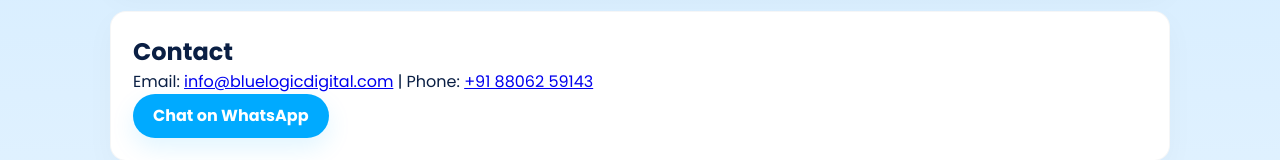
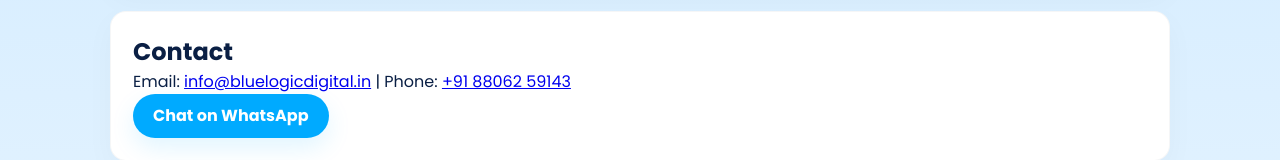
Before and after one commit to Pushkar268/BlueLogic, a plain HTML site: page index.html in a window 1280 px wide. Shown: the part 1238-1398 px from the top of the page. Drawn offline with Linux system fonts and the light colour scheme.

Commit message:
Update contact email domain from .com to .in
corect mail id address added

```diff
--- a/index.html
+++ b/index.html
@@ -113,7 +113,7 @@
 
     <section id="contact" class="contact">
       <h2>Contact</h2>
-      <p>Email: <a href="mailto:info@bluelogicdigital.com">info@bluelogicdigital.com</a> | Phone: <a href="tel:+918806259143">+91 88062 59143</a></p>
+      <p>Email: <a href="mailto:info@bluelogicdigital.com">info@bluelogicdigital.in</a> | Phone: <a href="tel:+918806259143">+91 88062 59143</a></p>
       <a class="btn" href="https://wa.me/918806259143" target="_blank">Chat on WhatsApp</a>
     </section>
   </main>
```
